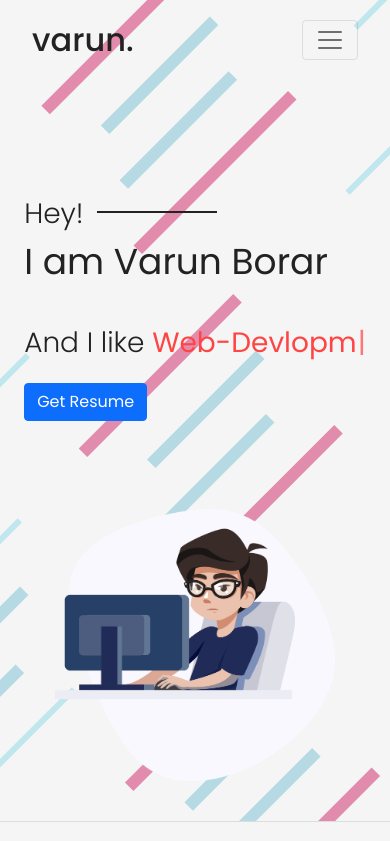
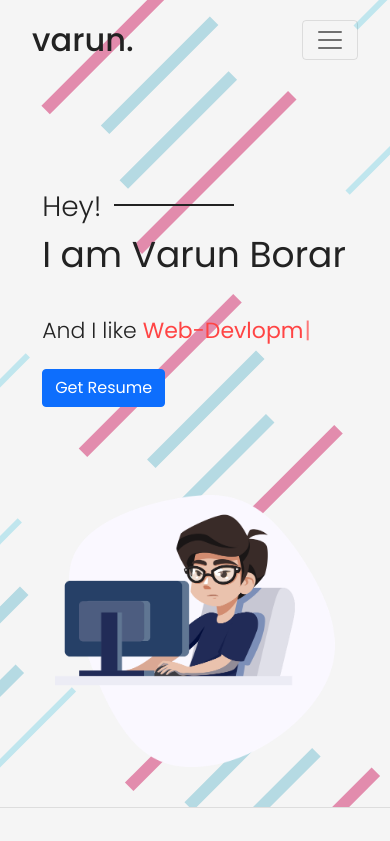
Before and after one commit to varunborar/portfolio-react, a React (Create React App) app: page / in a window 390 px wide. Shown: the top 841 px of the page. Built offline with nearby package versions, Linux system fonts and the light colour scheme.

Commit message:
gh-pages config

```diff
--- a/src/components/assets/styles/home.css
+++ b/src/components/assets/styles/home.css
@@ -116,7 +116,7 @@
     .home .name {
         font-size: 50px;
     }
-    .home .type-writer {
+    .home .section .type-writer {
         font-size: 42px;
     }
     .home .banner-img {
@@ -135,7 +135,7 @@
     .home .name {
         font-size: 36px;
     }
-    .home .type-writer {
+    .home .section .type-writer {
         font-size: 22px;
     }
     .home .banner-img {
```
